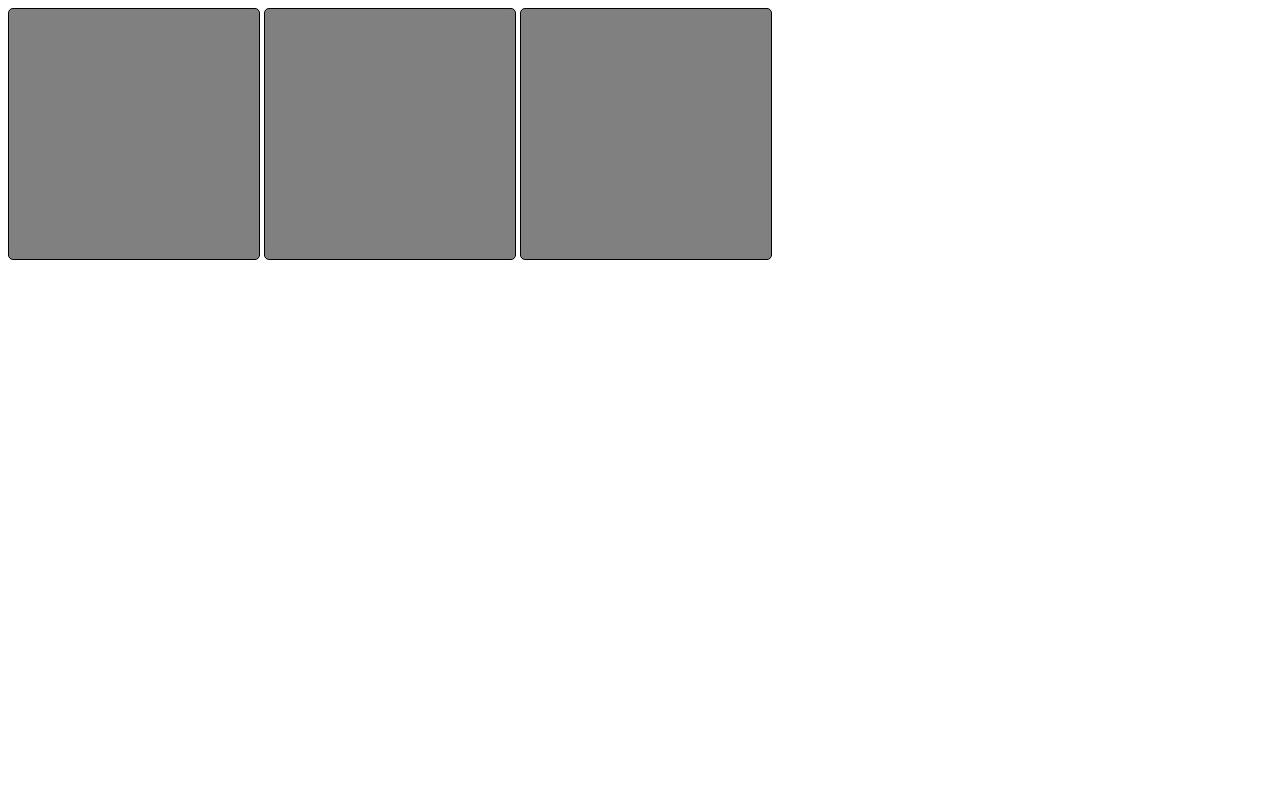
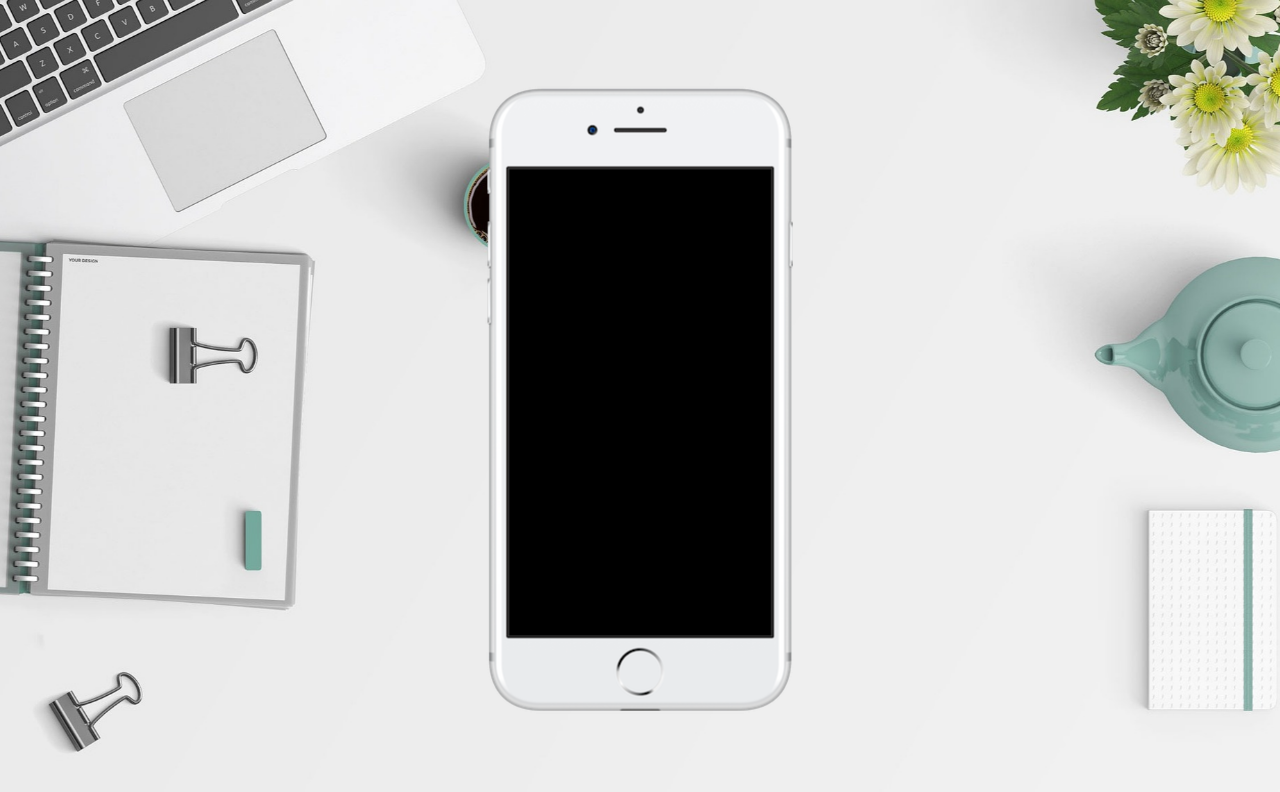
Before and after one commit to YuriDNunes/cellphone, a plain HTML site: page src/html/index.html in a window 1280 px wide. Drawn offline with Linux system fonts and the light colour scheme; files that its build step writes are made by us from their sources.

Commit message:
Update files

```diff
--- a/src/css/desafio013.css
+++ /dev/null
@@ -1,33 +0,0 @@
-@charset 'UTF-8';
-
-*{
-    margin: 0%;
-    padding: 0%;
-}
-
-html, body{
-    height: 100vh;
-    width: 100vw;
-    background-color: black;
-}
-
-body{
-    background: url(../../assets/img/desafio013/fundo.jpg) no-repeat center;
-    background-size: cover;
-}
-
-main {
-    position: relative;
-    height: 100vh;
-}
-
-section{
-    position: absolute;
-    top: 50%;
-    left: 50%;
-    transform: translate(-50%, -50%);
-
-    height: 627px;
-    width: 311px;
-    background: url(../../assets/img/desafio013/frame-iphone.png) no-repeat;
-}
--- a/src/css/style.css
+++ b/src/css/style.css
@@ -1,20 +1,34 @@
-div.quadrado{
-    border: 1px solid black;
-    width: 250px;
-    height: 250px;
-    display: inline-block;
-    border-radius: 5px;
-    background-color: gray;
+@charset 'UTF-8';
+
+*{
+    margin: 0%;
+    padding: 0%;
 }
 
-div#q1{
-    background-image: url(../assets/img/pattern001.png);
+html, body{
+    height: 100vh;
+    width: 100vw;
+    background-color: black;
 }
 
-div#q2{
-    background-image: url(../assets/img/pattern002.png);
+body{
+    background: url(../../assets/img/desafio013/fundo.jpg) no-repeat center;
+    background-size: cover;
+    background-attachment: fixed
 }
 
-div#q3{
-    background-image: url(../assets/img/pattern003.png);
+main {
+    position: relative;
+    height: 100vh;
 }
+
+section{
+    position: absolute;
+    top: 50%;
+    left: 50%;
+    transform: translate(-50%, -50%);
+
+    height: 627px;
+    width: 311px;
+    background: url(../../assets/img/desafio013/frame-iphone.png) no-repeat;
+}
--- a/src/html/index.html
+++ b/src/html/index.html
@@ -1,24 +1,19 @@
 <!DOCTYPE html>
-<html lang="pt-br">
+<html lang="en">
 <head>
     <meta charset="UTF-8">
     <meta name="viewport" content="width=device-width, initial-scale=1.0">
     <title>Document</title>
-    <link rel="stylesheet" href="style.css">
+    <link rel="stylesheet" href="../css/style.css">
 </head>
 <body>
+    <main>
+        <section id="telefone">
 
-    <div class="quadrado" id="q1">
+        </section>
+        <section id="redesSociais">
 
-    </div>
-
-    <div class="quadrado" id="q2">
-
-    </div>
-
-    <div class="quadrado" id="q3">
-
-    </div>
-
+        </section>
+    </main>
 </body>
 </html>
```
Also changed, not shown: src/html/desafio013.html (deleted, +0 -19 lines), src/html/fundo002.html (deleted, +0 -11 lines), assets/img/background/pattern001.png (deleted), assets/img/background/pattern002.png (deleted), assets/img/background/pattern003.png (deleted), assets/img/background/pattern004.png (deleted), assets/img/background/target001.png (deleted), assets/img/background/wallpaper001.jpg (deleted), assets/img/background/wallpaper002.jpg (deleted), assets/img/background/wallpaper003.jpg (deleted), assets/img/background/wallpaper004.jpg (deleted), assets/img/background/wallpaper005.jpg (deleted), assets/img/background/wallpaper006.jpg (deleted), 1 other file.
